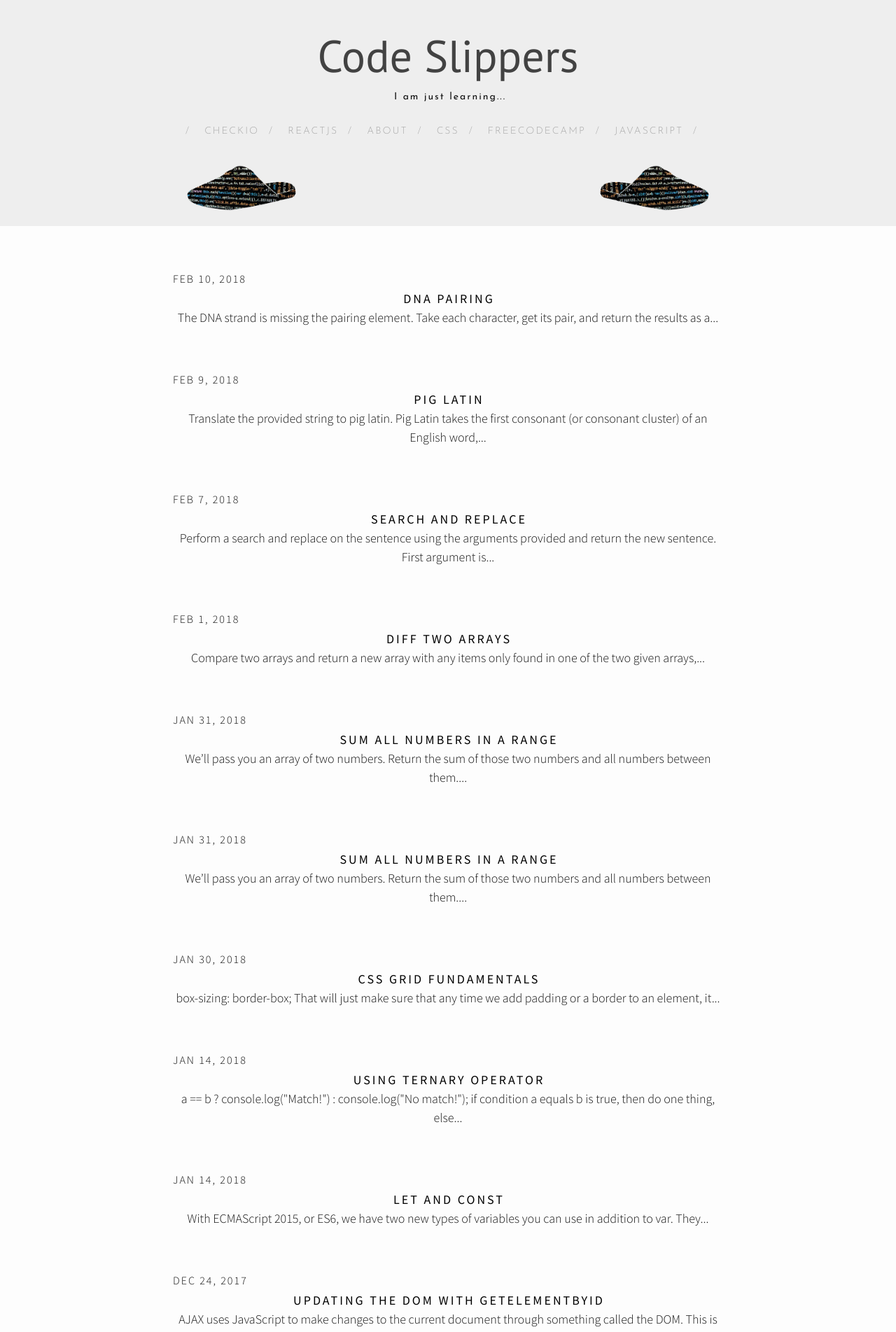
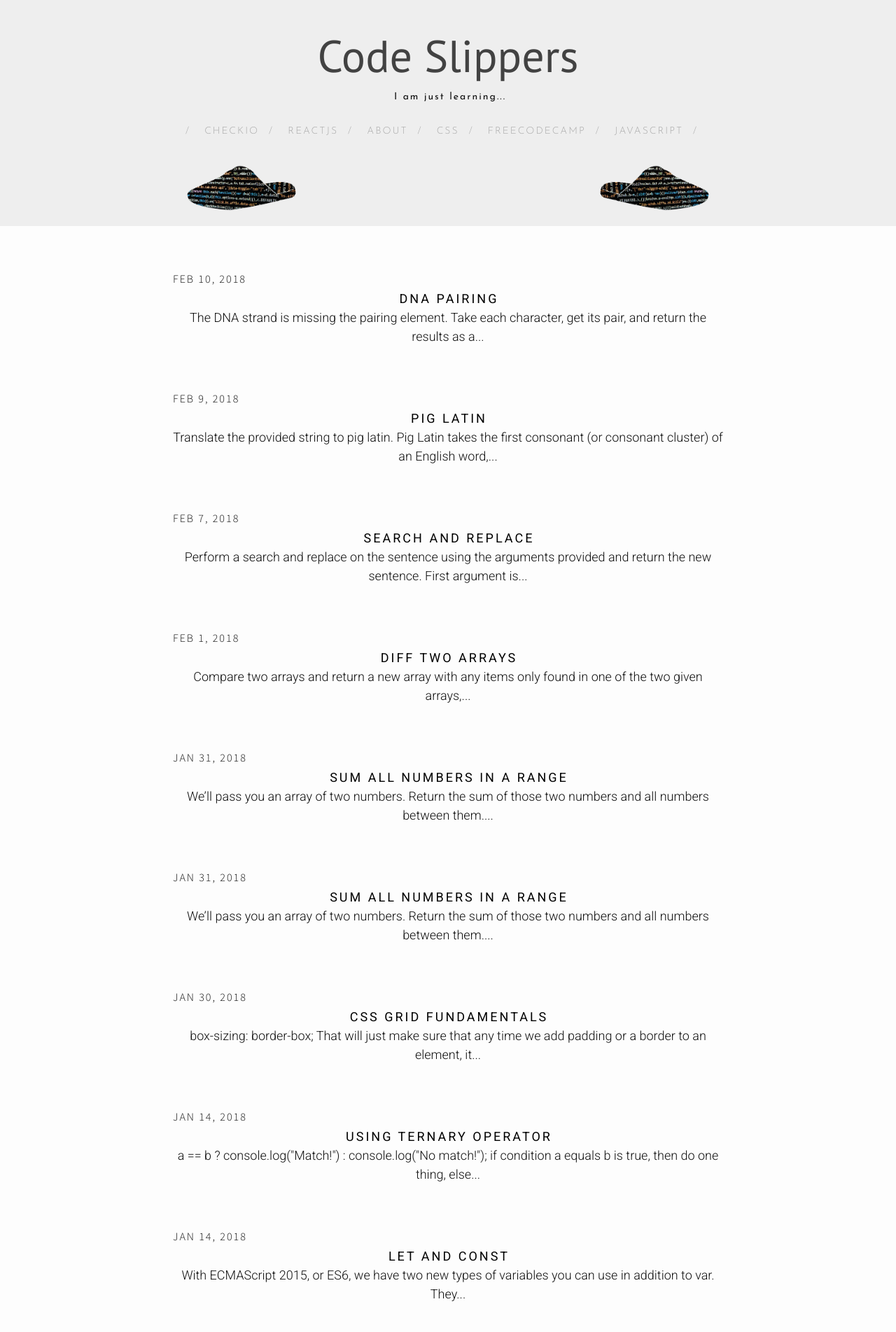
Before and after one commit to dumpofmemory/dumpofmemory.github.io, a Jekyll site: the page built from index.html, in a window 1280 px wide. Shown: the top 1903 px of the page at 70% size. Built offline with Jekyll 4.4.1, drawn with Linux system fonts in a browser that asks for light colours; nearby versions of some CDN libraries.

Commit message:
updated font-family for posts

```diff
--- a/css/style.scss
+++ b/css/style.scss
@@ -3,6 +3,7 @@
 ---
 @charset "utf-8";
 
+@import url('https://fonts.googleapis.com/css?family=Roboto:300,400');
 
 
 // Our variables
@@ -294,7 +295,8 @@
 }
 
 .post {
-  font-family: "Source Sans Pro";
+  // font-family: "Source Sans Pro";
+  font-family: 'Roboto', sans-serif;
   font-size: 18px;
   font-weight: 300;
   padding-top: 0;
@@ -580,7 +582,6 @@
 
 // @import url('https://fonts.googleapis.com/css?family=Quicksand');
 // @import url('https://fonts.googleapis.com/css?family=Raleway');
-@import url('https://fonts.googleapis.com/css?family=Roboto');
 // @import url('https://fonts.googleapis.com/css?family=Open+Sans');
 
 .post-title {
```
